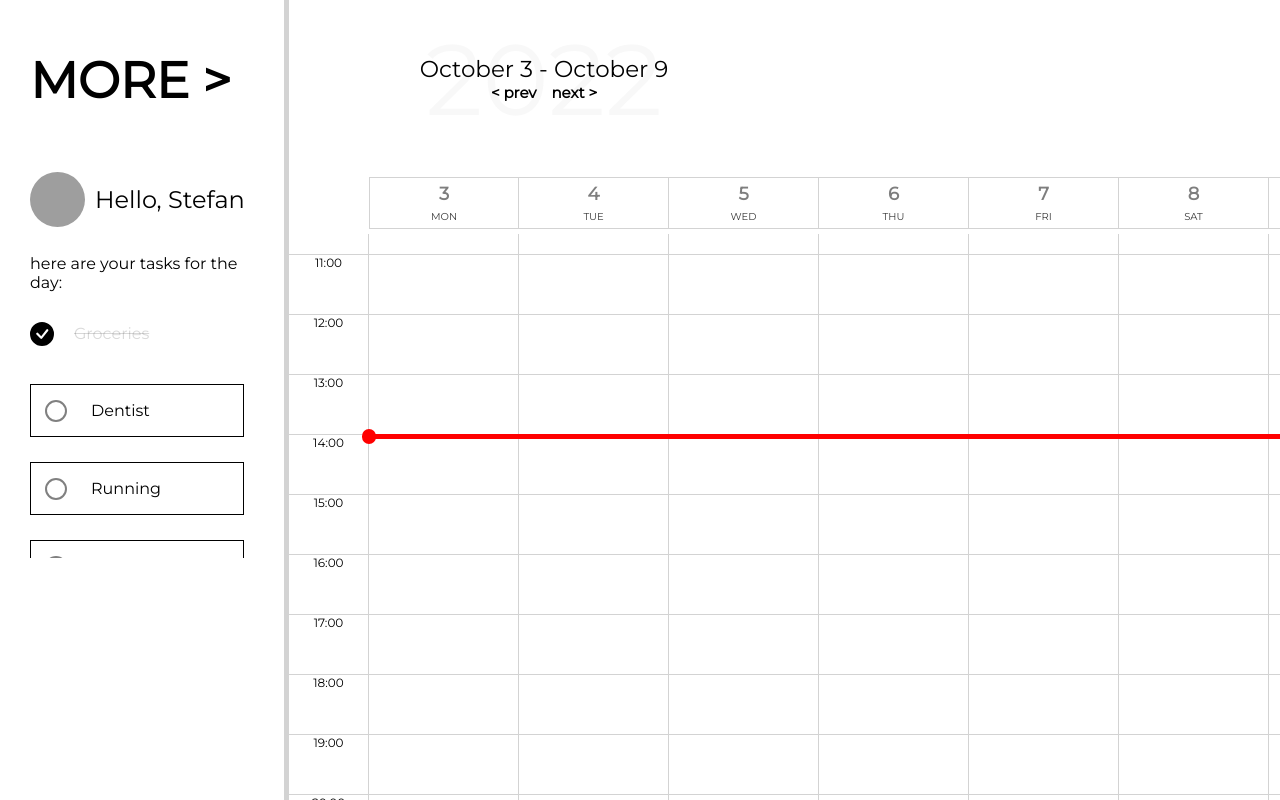
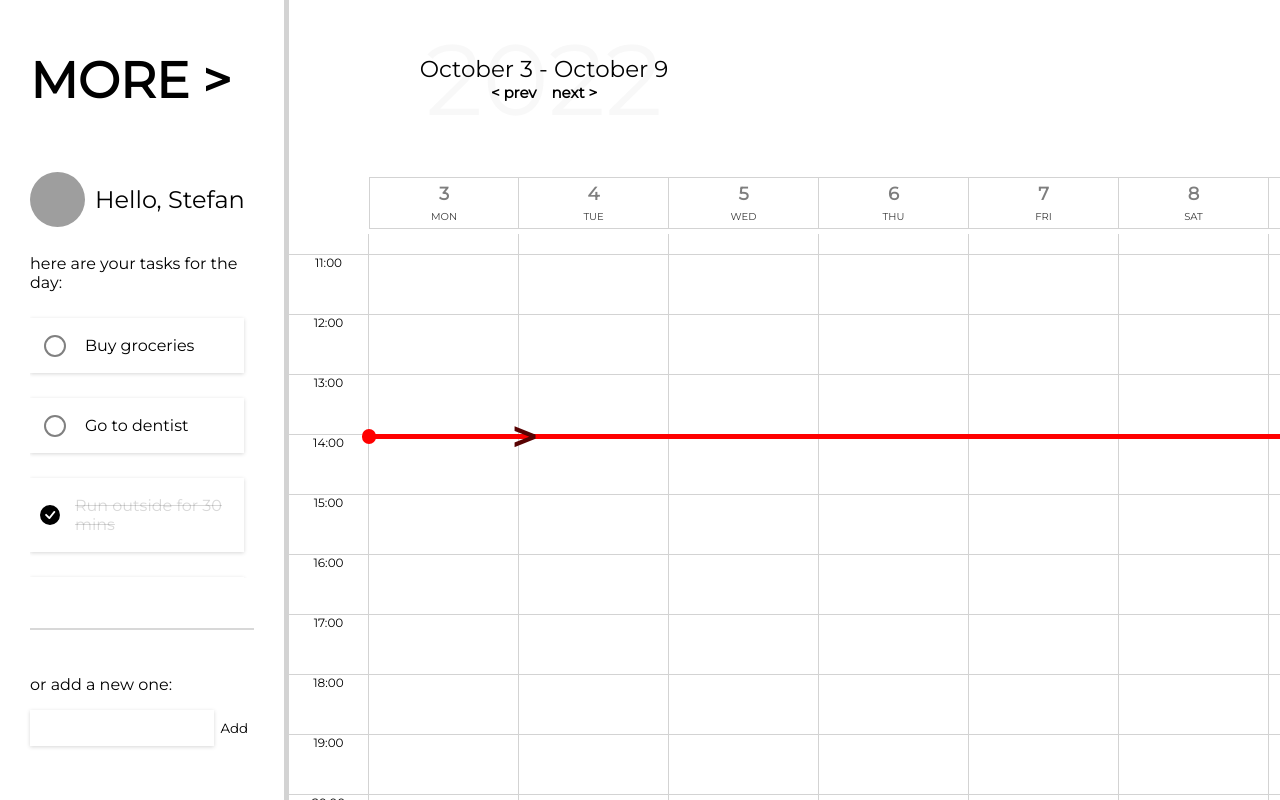
Before and after one commit to bulnez/more, a React (Create React App) app: page / in a window 1280 px wide. Shown: the top 800 px of the page. Built offline with nearby package versions, Linux system fonts and the light colour scheme; grey boxes are pictures that could not be loaded.

Commit message:
feature/MORE-013 [add] fix minor bugs, improve todo section

```diff
--- a/src/common/common.js
+++ b/src/common/common.js
@@ -39,17 +39,17 @@ export const initBlocks = [
     day: 1,
     from: 0,
     to: 5,
-    week: 27,
+    week: 36,
     name: "Working",
     isTemporary: false,
   },
   {
     id: uuid(),
-    color: "#616161",
+    color: "#0A8143",
     day: 3,
     from: 15,
     to: 18,
-    week: 27,
+    week: 36,
     name: "Fitness",
     isTemporary: false,
   },
@@ -59,7 +59,37 @@ export const initBlocks = [
     day: 7,
     from: 10,
     to: 12,
-    week: 27,
+    week: 36,
+    name: "Cook",
+    isTemporary: false,
+  },
+  {
+    id: uuid(),
+    color: "#616161",
+    day: 7,
+    from: 10,
+    to: 12,
+    week: 37,
+    name: "Cook",
+    isTemporary: false,
+  },
+  {
+    id: uuid(),
+    color: "#616161",
+    day: 7,
+    from: 10,
+    to: 12,
+    week: 37,
+    name: "Cook",
+    isTemporary: false,
+  },
+  {
+    id: uuid(),
+    color: "#616161",
+    day: 7,
+    from: 10,
+    to: 12,
+    week: 37,
     name: "Cook",
     isTemporary: false,
   },
--- a/src/components/Block/Block.jsx
+++ b/src/components/Block/Block.jsx
@@ -119,7 +119,6 @@ const Block = ({
             parseInt(newFrom) + duration > 24
               ? 24
               : parseInt(newFrom) + duration;
-          console.log(from, newFrom);
           newFrom !== 0 &&
             editMultipleDetails(
               id,
--- a/src/components/Block/Block.module.css
+++ b/src/components/Block/Block.module.css
@@ -21,6 +21,15 @@
 
 .block:hover {
   user-select: all;
+  cursor: pointer;
+}
+
+.block:hover {
+  cursor: grab;
+}
+
+.block:active {
+  cursor: grabbing;
 }
 
 .tempBlock {
--- a/src/components/Calendar/Calendar.jsx
+++ b/src/components/Calendar/Calendar.jsx
@@ -71,6 +71,7 @@ const Calendar = () => {
   });
   const initWeek = getWeek();
   const [currWeek, setCurrWeek] = useState(initWeek);
+  const currWeekDay = moment().isoWeekday();
 
   const handleTemporaryBlockDown = (day, hr, week) => {
     const isPlaceOccupied = blocks.some(
@@ -99,7 +100,7 @@ const Calendar = () => {
         ...tempBlock,
         id: uuid(),
         isTemporary: false,
-        name: "Not temporary",
+        name: "Change the name on hover",
         week: currWeek.week,
       });
   };
@@ -193,6 +194,16 @@ const Calendar = () => {
               ref={refTimeStamp}
             >
               <span className={styles.circle} />
+              <span
+                className={styles.arrow}
+                style={{
+                  marginLeft: `${
+                    (currWeekDay !== 1 ? currWeekDay - 1 : 1) * 150
+                  }px`,
+                }}
+              >
+                &gt;
+              </span>
               <div className={styles.timeStampLine} />
             </div>
             {days.map((day, dayIndex) => (
@@ -243,7 +254,7 @@ const Calendar = () => {
                       tempBlock.from === hoursIndex && (
                         <Block
                           isTemporary={tempBlock.isTemporary}
-                          name="temporary"
+                          name=""
                           duration={tempBlock.to - tempBlock.from}
                         />
                       )}
--- a/src/components/Calendar/Calendar.module.css
+++ b/src/components/Calendar/Calendar.module.css
@@ -107,6 +107,14 @@ html {
   flex-direction: row;
 }
 
+.innerContainer:hover {
+  cursor: grab;
+}
+
+.innerContainer:active {
+  cursor: grabbing;
+}
+
 .grid {
   position: relative;
   display: flex;
@@ -178,3 +186,11 @@ html {
   justify-content: center;
   align-items: center;
 }
+
+.arrow {
+  font-weight: 900;
+  font-size: 44px;
+  z-index: 3;
+  position: absolute;
+  color: rgb(88, 2, 2);
+}
--- /dev/null
+++ b/src/components/Todos/AddToDo.jsx
@@ -0,0 +1,42 @@
+import React, { useState } from "react";
+import { v4 as uuid } from "uuid";
+import styles from "./Todos.module.css";
+
+const AddTodo = ({ addTodo }) => {
+  const initTodo = {
+    id: "",
+    name: "",
+    done: false,
+  };
+  const [todo, setTodo] = useState(initTodo);
+
+  const handleTodo = (e) => {
+    setTodo({ ...todo, name: e.target.value, id: uuid() });
+  };
+
+  const clickHandler = (todo) => {
+    if (todo.name !== "") {
+      addTodo(todo);
+      setTodo(initTodo);
+    }
+  };
+
+  return (
+    <div className={styles.addTodoContainer}>
+      <p className={styles.text}>or add a new one:</p>
+      <div className={styles.fieldContainer}>
+        <input
+          type="text"
+          onChange={handleTodo}
+          className={styles.inputField}
+          value={todo.name}
+        />
+        <button onClick={() => clickHandler(todo)} className={styles.btn}>
+          Add
+        </button>
+      </div>
+    </div>
+  );
+};
+
+export default AddTodo;
--- a/src/components/Todos/Todos.jsx
+++ b/src/components/Todos/Todos.jsx
@@ -1,14 +1,15 @@
 import React, { useState, useEffect } from "react";
 import { v4 as uuid } from "uuid";
+import AddTodo from "./AddToDo";
 import styles from "./Todos.module.css";
 
 const Todos = () => {
   const [todos, setTodos] = useState([
-    { id: uuid(), name: "Groceries", done: true },
-    { id: uuid(), name: "Dentist", done: false },
-    { id: uuid(), name: "Running", done: false },
-    { id: uuid(), name: "Running", done: false },
-    { id: uuid(), name: "Running", done: false },
+    { id: uuid(), name: "Buy groceries", done: false },
+    { id: uuid(), name: "Go to dentist", done: false },
+    { id: uuid(), name: "Run outside for 30 mins", done: true },
+    { id: uuid(), name: "Read 30 pages", done: false },
+    { id: uuid(), name: "Cook dinner (eggs & bacon)", done: false },
   ]);
 
   const markDone = (i) => {
@@ -23,13 +24,17 @@ const Todos = () => {
     setTodos(newState);
   };
 
+  const addTodo = (todo) => {
+    setTodos([...todos, todo]);
+  };
+
   return (
+    <>
       <div className={styles.container}>
         {todos.map((todo, i) => (
           <div className={`${styles.todo} ${todo.done && styles.todoDone}`}>
             {todo.done ? (
               <svg
-              className={styles.circle}
                 xmlns="http://www.w3.org/2000/svg"
                 width="24"
                 height="24"
@@ -38,11 +43,15 @@ const Todos = () => {
                 viewBox="0 0 16 16"
                 onClick={() => markUndone(i)}
               >
-              <path d="M16 8A8 8 0 1 1 0 8a8 8 0 0 1 16 0zm-3.97-3.03a.75.75 0 0 0-1.08.022L7.477 9.417 5.384 7.323a.75.75 0 0 0-1.06 1.06L6.97 11.03a.75.75 0 0 0 1.079-.02l3.992-4.99a.75.75 0 0 0-.01-1.05z" />
+                <path
+                  className={styles.circle}
+                  d="M16 8A8 8 0 1 1 0 8a8 8 0 0 1 16 0zm-3.97-3.03a.75.75 0 0 0-1.08.022L7.477 9.417 5.384 7.323a.75.75 0 0 0-1.06 1.06L6.97 11.03a.75.75 0 0 0 1.079-.02l3.992-4.99a.75.75 0 0 0-.01-1.05z"
+                />
               </svg>
             ) : (
-            <svg height="30" width="30" className={styles.circle}>
+              <svg height="30" width="30">
                 <circle
+                  className={styles.circle}
                   cx="15"
                   cy="15"
                   r="10"
@@ -57,6 +66,9 @@ const Todos = () => {
           </div>
         ))}
       </div>
+      <div className={styles.line} />
+      <AddTodo addTodo={addTodo} />
+    </>
   );
 };
 
--- a/src/components/Todos/Todos.module.css
+++ b/src/components/Todos/Todos.module.css
@@ -2,7 +2,7 @@
   display: flex;
   flex-direction: column;
   gap: 25px;
-  padding-right: 10px;
+  padding: 10px 10px 10px 0;
   height: 250px;
   overflow-y: scroll;
 }
@@ -11,8 +11,10 @@
   display: flex;
   justify-content: flex-start;
   align-items: center;
-  border: 1px solid black;
-  gap: 20px;
+  /* border: 1px solid black; */
+  gap: 15px;
+  padding: 2px 10px;
+  box-shadow: rgba(0, 0, 0, 0.16) 0px 1px 4px;
 }
 
 .todoDone {
@@ -20,7 +22,7 @@
 }
 
 .circle {
-  padding-left: 10px;
+  z-index: 2;
 }
 
 .circle:hover {
@@ -31,3 +33,46 @@
   text-decoration: line-through;
   color: rgba(0, 0, 0, 0.151);
 }
+
+.addTodoContainer {
+  margin-top: 45px;
+}
+
+.fieldContainer {
+  display: flex;
+  justify-content: space-between;
+}
+
+.text {
+  font-size: 16px;
+  text-align: left;
+}
+
+.inputField {
+  width: 75%;
+  padding: 10px;
+  border: none;
+  box-shadow: rgba(0, 0, 0, 0.16) 0px 1px 4px;
+}
+
+.inputField:focus {
+  outline: none;
+}
+
+.btn {
+  border: none;
+  background: transparent;
+}
+
+.btn:hover {
+  cursor: pointer;
+  transform: scale(1.1);
+  transition: 0.5s ease;
+}
+
+.line {
+  margin-top: 50px;
+  width: 100%;
+  background-color: rgba(0, 0, 0, 0.151);
+  height: 2px;
+}
```
Also changed, not shown: src/components/Calendar/Days.jsx (deleted). Lines whose indentation alone changed are shown as unchanged.
